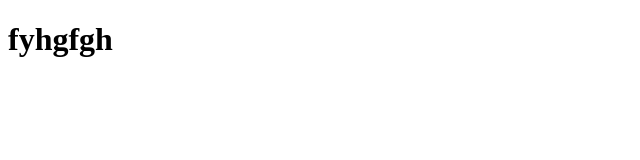
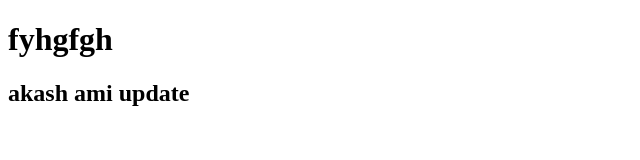
Before and after one commit to akashlil/myfast-repo, a plain HTML site: page index.html in a window 1280 px wide. Shown: the whole page, without its empty margins (0-640 px from the left). Drawn offline with Linux system fonts and the light colour scheme.

Commit message:
new upadte

```diff
--- a/index.html
+++ b/index.html
@@ -10,6 +10,7 @@
 
 <body>
     <h1>fyhgfgh</h1>
+    <h2>akash ami update</h2>
 </body>
 
 </html>
```
